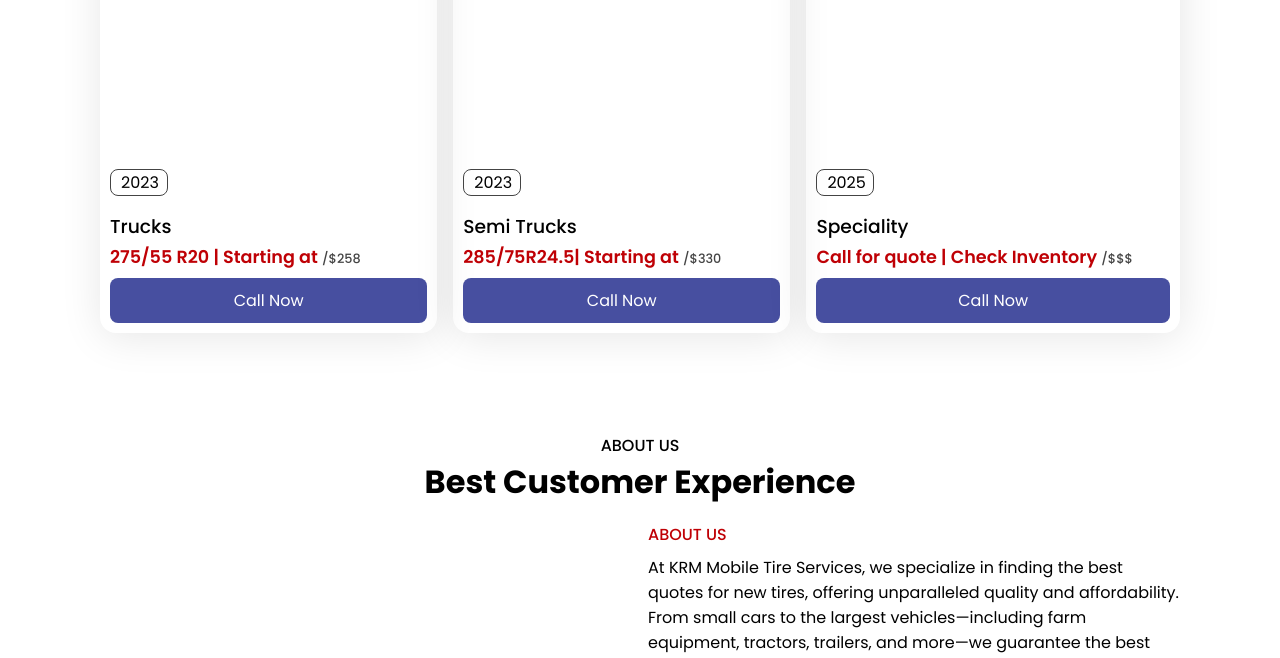
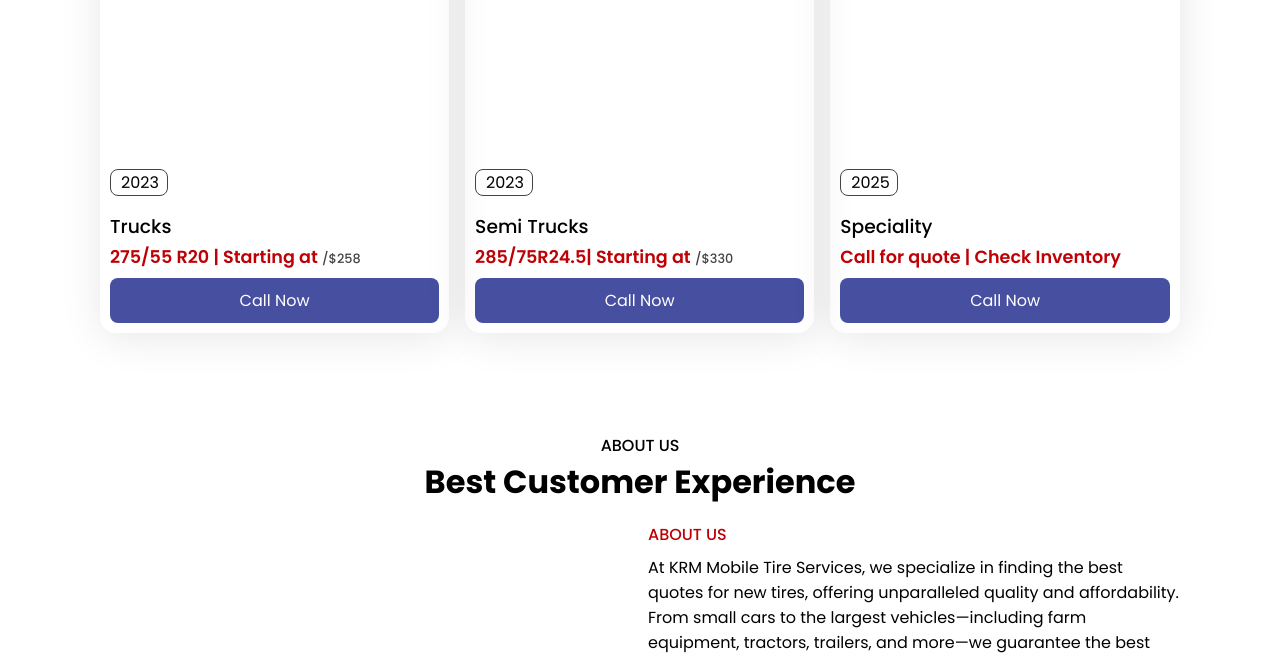
Before and after one commit to BrinsonEnterprise/KRMTireWebsite, a plain HTML site: page index.html in a window 1280 px wide. Shown: the part 1860-2518 px from the top of the page. Drawn offline with nearby package versions, Linux system fonts and the light colour scheme; a web font is replaced by a local one.

Commit message:
Update index.html

```diff
--- a/index.html
+++ b/index.html
@@ -173,7 +173,7 @@
                 <div class="box-img"><img src="SpecialityTires.jpeg" alt="car image"></div>
                 <p>2025</p>
                 <h3>Speciality</h3>
-                <h2>Call for quote | Check Inventory <span>/$$$</span></h2>
+                <h2>Call for quote | Check Inventory </h2>
                 <a href="tel:3016534980" class="btn">Call Now</a>
             </div>
         </div>
```
